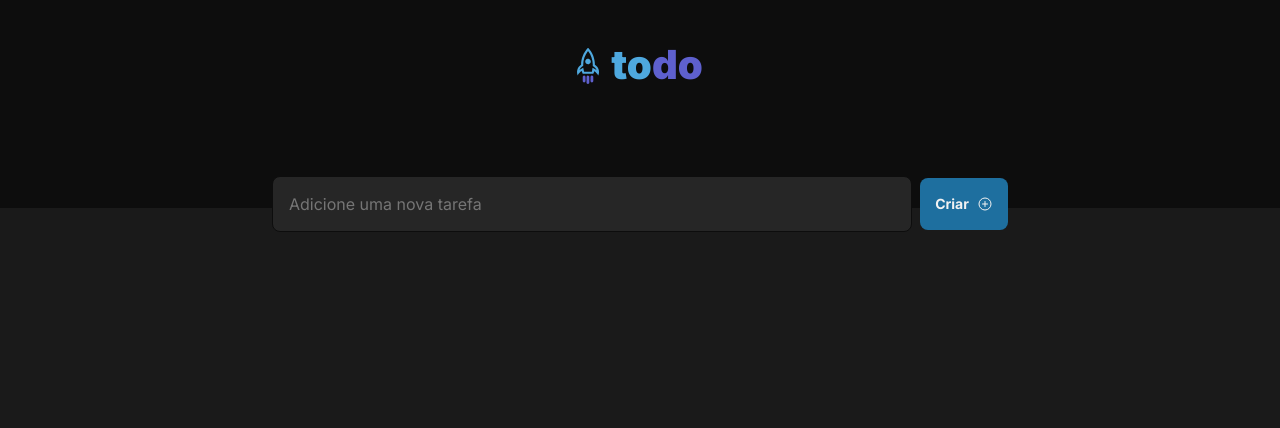
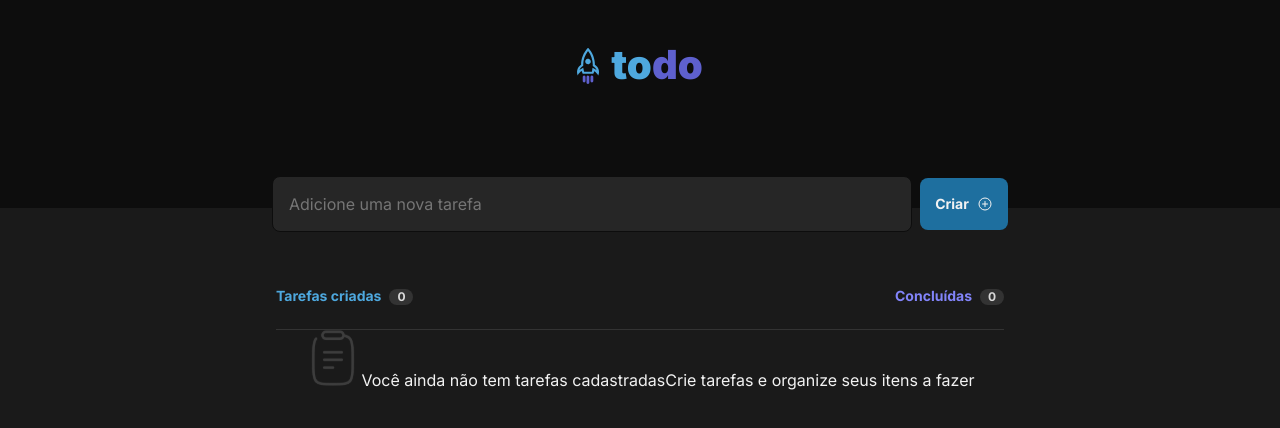
Before and after one commit to henriqueritter/ignite-react-desafio-conceitos, a React (Vite) app: page / in a window 1280 px wide. Shown: the top 428 px of the page. Built offline with nearby package versions, Linux system fonts and the light colour scheme.

Commit message:
styles: add todo tasks headers

```diff
--- a/src/App.module.css
+++ b/src/App.module.css
@@ -75,3 +75,52 @@ header {
     width: 1rem;
     height: 1rem;
 }
+
+.contentSection {
+    position: absolute;
+    width: 100%;
+    top: 18rem;
+    display: flex;
+    flex-direction: column;
+    align-items: center;
+    justify-content: center;
+}
+
+.contentHeaders {
+    width: 45.5rem;
+    display: flex;
+    align-items: center;
+    justify-content: space-between;
+    padding-bottom: 1.5rem;
+    border-bottom: 1px solid var(--gray-400);
+}
+
+.headerTask {
+    color: var(--blue-300);
+    font-weight: 700;
+    font-size: 0.875rem;
+    line-height: 1rem;
+}
+
+.headerCompleted {
+    color: var(--purple-300);
+    font-weight: 700;
+    font-size: 0.875rem;
+    line-height: 1rem;
+}
+
+.taskCounter {
+    display: inline-block;
+    justify-content: center;
+    align-items: center;
+    text-align: center;
+    border-radius: 999px;
+    width: 1.5rem;
+    height: 1rem;
+    font-weight: 700;
+    font-size: 0.75rem;
+    line-height: 1rem;
+    background-color: var(--gray-400);
+    color: var(--gray-200);
+    margin-left: 0.5rem;
+}
--- a/src/App.tsx
+++ b/src/App.tsx
@@ -17,15 +17,21 @@ function App() {
         </button>
       </form>
       <div className={styles.contentSection}>
-        <div className='todosContent'>
-          <span>Tarefas criadas 0</span>
-          <span>Concluídas 0</span>
-          --------
-          <div>
-            <img src={clipboardIco} alt="Clipboard" />
-            <span>Você ainda não tem tarefas cadastradas</span>
-            <span>Crie tarefas e organize seus itens a fazer</span>
-          </div>
+        <div className={styles.contentHeaders}>
+          <span className={styles.headerTask}>
+            Tarefas criadas
+            <span className={styles.taskCounter}>0</span>
+          </span>
+          <span className={styles.headerCompleted}>
+            Concluídas
+            <span className={styles.taskCounter}>0</span>
+          </span>
+        </div>
+
+        <div className={styles.contentTodos}>
+          <img src={clipboardIco} alt="Clipboard" />
+          <span >Você ainda não tem tarefas cadastradas</span>
+          <span>Crie tarefas e organize seus itens a fazer</span>
         </div>
       </div>
     </div>
```
